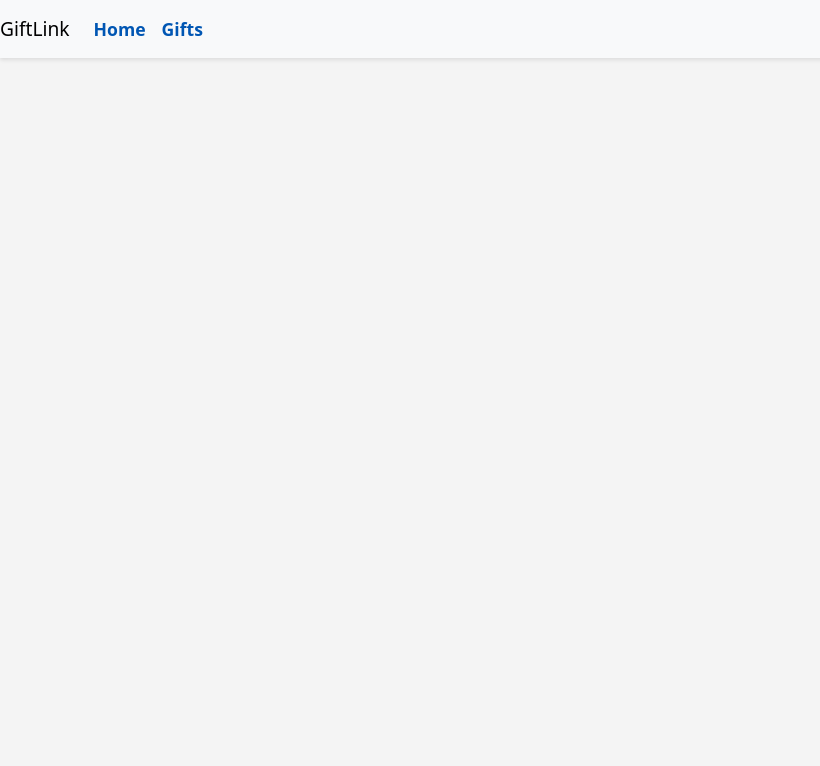
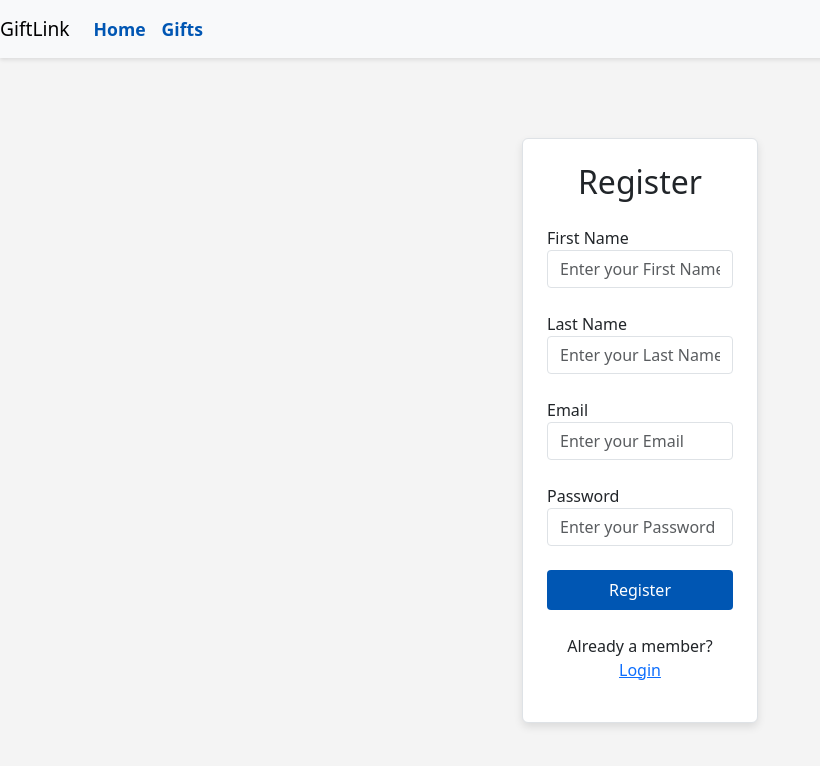
Before and after one commit to VanceDR/fullstack-capstone-project, a React (Create React App) app in the folder giftlink-frontend/: page /app/register in a window 1280 px wide. Before the commit this address had no page. Shown: the top 766 px of the page, without its empty margins (0-820 px from the left). Built offline with nearby package versions, Linux system fonts and the light colour scheme.

Commit message:
added Login and Register pages

```diff
--- a/giftlink-frontend/src/App.js
+++ b/giftlink-frontend/src/App.js
@@ -1,22 +1,23 @@
 import React from 'react';
 import { Routes, Route, useNavigate } from 'react-router-dom';
 import MainPage from './components/MainPage/MainPage';
+import LoginPage from './components/LoginPage/LoginPage';
+import RegisterPage from './components/RegisterPage/RegisterPage';
 import 'bootstrap/dist/css/bootstrap.min.css';
 import './App.css';
 import Navbar from './components/Navbar/Navbar';
-
 function App() {
-
+  const navigate = useNavigate();
   return (
-    <>
+        <>
         <Navbar/>
         <Routes>
-          {/* the final code will not pass the products to every page, but each page will call the server API */}
           <Route path="/" element={<MainPage />} />
           <Route path="/app" element={<MainPage />} />
+          <Route path="/app/login" element={<LoginPage/>} />
+          <Route path="/app/register" element={<RegisterPage />} />
         </Routes>
         </>
   );
 }
-
 export default App;
--- /dev/null
+++ b/giftlink-frontend/src/components/LoginPage/LoginPage.css
@@ -0,0 +1,44 @@
+.login-card {
+    background-color: #fff;
+    box-shadow: 0px 4px 8px rgba(0, 0, 0, 0.1);
+}
+
+.login-card .form-label {
+    font-weight: 600;
+}
+
+.login-card input {
+    border-radius: 0.25rem;
+}
+
+.login-card .btn {
+    padding: 0.5rem 1rem;
+    border-radius: 0.25rem;
+}
+
+.login-card .btn-primary {
+    background-color: #0056b3;
+    border: none;
+}
+
+.login-card .btn-secondary {
+    background-color: #dc3545;
+    border: none;
+}
+
+.login-card .text-primary {
+    color: #0056b3;
+}
+
+.login-card .text-secondary {
+    color: #6c757d;
+}
+
+/* Additional styles */
+a.text-primary:hover {
+    text-decoration: underline;
+}
+
+a.text-secondary:hover {
+    text-decoration: underline;
+}
--- /dev/null
+++ b/giftlink-frontend/src/components/LoginPage/LoginPage.js
@@ -0,0 +1,58 @@
+import React, { useState } from 'react';
+import './LoginPage.css';
+
+function LoginPage() {
+
+    //insert code here to create useState hook variables for email, password
+    const [email, setEmail] = useState('');
+    const [password, setPassword] = useState('');
+    // insert code here to create handleLogin function and include console.log
+    const handleLogin = async () => {
+        console.log("Handle Login")
+    }
+    return (
+        <div className="container mt-5">
+            <div className="row justify-content-center">
+                <div className="col-md-6 col-lg-4">
+                    <div className="login-card p-4 border rounded">
+                        <h2 className="text-center mb-4 font-weight-bold">Login</h2>
+
+                        {/* insert code here to create input elements for the variables email and  password */}
+                        <div className="mb-3">
+
+                            <label htmlFor="emailInput" className="form label"> Email</label><br />
+                            <input
+                                id="emailInput"
+                                type="email"
+                                className="form-control"
+                                placeholder="Enter your Email"
+                                value={email}
+                                onChange={(e) => setEmail(e.target.value)}
+                            />
+                        </div>
+                        <div className="mb-3">
+
+                            <label htmlFor="passwordInput" className="form label"> Password</label><br />
+                            <input
+                                id="passwordInput"
+                                type="password"
+                                className="form-control"
+                                placeholder="Enter your Password"
+                                value={email}
+                                onChange={(e) => setEmail(e.target.value)}
+                            />
+                        </div>
+                        {/* insert code here to create a button that performs the `handleLogin` function on click */}
+                        <button className="btn btn-primary w-100 mb-3" onClick={handleLogin}>Login</button>
+                        <p className="mt-4 text-center">
+                            New here? <a href="/app/register" className="text-primary">Register Here</a>
+                        </p>
+
+                    </div>
+                </div>
+            </div>
+        </div>
+    )
+}
+
+export default LoginPage;
--- /dev/null
+++ b/giftlink-frontend/src/components/RegisterPage/RegisterPage.css
@@ -0,0 +1,44 @@
+.register-card {
+    background-color: #fff;
+    box-shadow: 0px 4px 8px rgba(0, 0, 0, 0.1);
+}
+
+.register-card .form-label {
+    font-weight: 600;
+}
+
+.register-card input {
+    border-radius: 0.25rem;
+}
+
+.register-card .btn {
+    padding: 0.5rem 1rem;
+    border-radius: 0.25rem;
+}
+
+.register-card .btn-primary {
+    background-color: #0056b3;
+    border: none;
+}
+
+.register-card .btn-secondary {
+    background-color: #dc3545;
+    border: none;
+}
+
+.register-card .text-primary {
+    color: #0056b3;
+}
+
+.register-card .text-secondary {
+    color: #6c757d;
+}
+
+/* Additional styles */
+a.text-primary:hover {
+    text-decoration: underline;
+}
+
+a.text-secondary:hover {
+    text-decoration: underline;
+}
--- /dev/null
+++ b/giftlink-frontend/src/components/RegisterPage/RegisterPage.js
@@ -0,0 +1,89 @@
+import React, { useState } from 'react';
+
+import './RegisterPage.css';
+
+function RegisterPage() {
+
+    //insert code here to create useState hook variables for firstName, lastName, email, password
+    const [firstName, setFirstName] = useState('')
+    const [lastName, setLastName] = useState('')
+    const [email, setEmail] = useState('')
+    const [password, setPassword] = useState('')
+
+    // insert code here to create handleRegister function and include console.log
+    const handleRegister = async () => {
+        console.log("Handle Register")
+    }
+
+
+    return (
+        <div className="container mt-5">
+            <div className="row justify-content-center">
+                <div className="col-md-6 col-lg-4">
+                    <div className="register-card p-4 border rounded">
+                        <h2 className="text-center mb-4 font-weight-bold">Register</h2>
+
+                        {/* insert code here to create input elements for all the variables - firstName, lastName, email, password */}
+                        <div className="mb-4">
+
+                            <label htmlFor="firstName" className="form label"> First Name</label><br />
+                            <input
+                                id="firstName"
+                                type="text"
+                                className="form-control"
+                                placeholder="Enter your First Name"
+                                value={firstName}
+                                onChange={(e) => setFirstName(e.target.value)}
+                            />
+                        </div>
+                        <div className="mb-4">
+
+                            <label htmlFor="lastName" className="form label"> Last Name</label><br />
+                            <input
+                                id="lastName"
+                                type="text"
+                                className="form-control"
+                                placeholder="Enter your Last Name"
+                                value={lastName}
+                                onChange={(e) => setLastName(e.target.value)}
+                            />
+                        </div>
+                        <div className="mb-4">
+
+                            <label htmlFor="emailInput" className="form label"> Email</label><br />
+                            <input
+                                id="emailInput"
+                                type="email"
+                                className="form-control"
+                                placeholder="Enter your Email"
+                                value={email}
+                                onChange={(e) => setEmail(e.target.value)}
+                            />
+                        </div>
+                        <div className="mb-4">
+
+                            <label htmlFor="passwordInput" className="form label"> Password</label><br />
+                            <input
+                                id="passwordInput"
+                                type="password"
+                                className="form-control"
+                                placeholder="Enter your Password"
+                                value={password}
+                                onChange={(e) => setPassword(e.target.value)}
+                            />
+                        </div>
+                        {/* insert code here to create a button that performs the `handleRegister` function on click */}
+                        <button className="btn btn-primary w-100 mb-3" onClick={handleRegister}>Register</button>
+                        <p className="mt-4 text-center">
+                            Already a member? <a href="/app/login" className="text-primary">Login</a>
+                        </p>
+
+                    </div>
+                </div>
+            </div>
+        </div>
+
+    )//end of return
+}
+
+export default RegisterPage;
```
